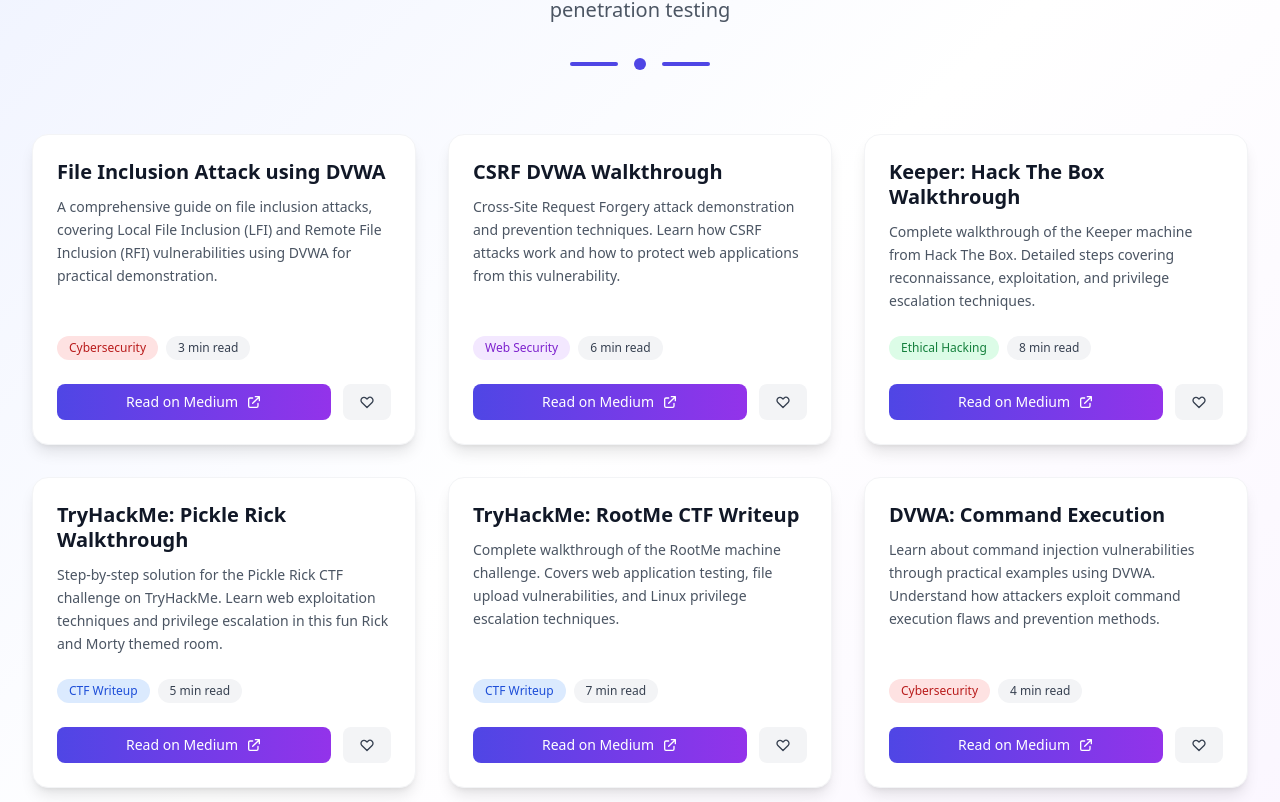
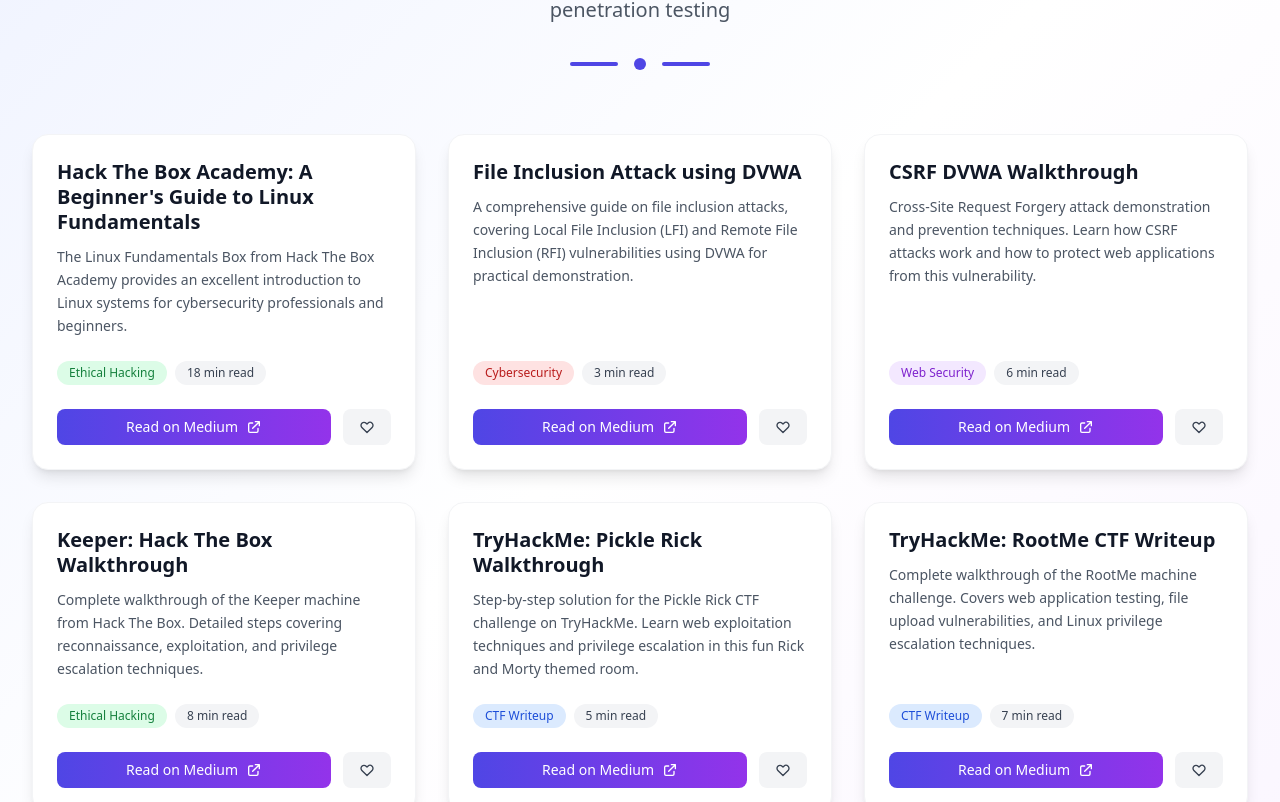
Before and after one commit to preranakhanal/React-Projects, a React (Vite) app in the folder protfolio/: page / in a window 1280 px wide. Shown: the part 1978-2780 px from the top of the page. Built offline with nearby package versions, Linux system fonts and the light colour scheme.

Commit message:
updated CV

```diff
--- a/protfolio/src/components/About.jsx
+++ b/protfolio/src/components/About.jsx
@@ -88,10 +88,15 @@
 
           {/* Action Buttons */}
           <div className="flex flex-wrap gap-4">
-            <button className="bg-gradient-to-r from-indigo-600 to-purple-600 text-white px-6 py-3 rounded-xl font-semibold hover:shadow-lg transition-all duration-300 transform hover:scale-105 flex items-center gap-2">
+            <a
+              href="/cv.pdf"
+              target="_blank"
+              rel="noopener noreferrer"
+              className="bg-gradient-to-r from-indigo-600 to-purple-600 text-white px-6 py-3 rounded-xl font-semibold hover:shadow-lg transition-all duration-300 transform hover:scale-105 flex items-center gap-2"
+            >
               <FaDownload />
               Download CV
-            </button>
+            </a>
             <a href="#contact" className="border-2 border-indigo-600 text-indigo-600 px-6 py-3 rounded-xl font-semibold hover:bg-indigo-600 hover:text-white transition-all duration-300">
               Let's Talk
             </a>
--- a/protfolio/src/components/Blogs.jsx
+++ b/protfolio/src/components/Blogs.jsx
@@ -4,6 +4,14 @@
 const Blogs = () => {
     const [showAllBlogs, setShowAllBlogs] = useState(false);
     const blogPosts = [
+      {
+        title: "Hack The Box Academy: A Beginner's Guide to Linux Fundamentals",
+        summary: "The Linux Fundamentals Box from Hack The Box Academy provides an excellent introduction to Linux systems for cybersecurity professionals and beginners.",
+        category: "Ethical Hacking",
+        readTime: "18 min read",
+        categoryColor: "text-green-600",
+        mediumUrl: "https://medium.com/@preranakhanal42/hack-the-box-academy-a-beginners-guide-to-linux-fundamentals-ffa462e51b0b"
+      },
       {
         title: "File Inclusion Attack using DVWA",
         summary: "A comprehensive guide on file inclusion attacks, covering Local File Inclusion (LFI) and Remote File Inclusion (RFI) vulnerabilities using DVWA for practical demonstration.",
@@ -18,7 +26,7 @@
         category: "Web Security",
         readTime: "6 min read",
         categoryColor: "text-purple-600",
-        mediumUrl: "https://medium.com/@preranakhanal42"
+        mediumUrl: "https://medium.com/@preranakhanal42/csrf-dvwa-walkthrough-106b318c7b1f"
       },
       {
         title: "Keeper: Hack The Box Walkthrough",
@@ -26,7 +34,7 @@
         category: "Ethical Hacking",
         readTime: "8 min read",
         categoryColor: "text-green-600",
-        mediumUrl: "https://medium.com/@preranakhanal42"
+        mediumUrl: "https://medium.com/@preranakhanal42/keeper-hack-the-box-walkthrough-570c9a9dc9e9"
       },
       {
         title: "TryHackMe: Pickle Rick Walkthrough",
@@ -34,7 +42,7 @@
         category: "CTF Writeup",
         readTime: "5 min read",
         categoryColor: "text-blue-600",
-        mediumUrl: "https://medium.com/@preranakhanal42"
+        mediumUrl: "https://medium.com/@preranakhanal42/tryhackme-pickle-rick-walkthrough-587179c21ffc"
       },
       {
         title: "TryHackMe: RootMe CTF Writeup",
@@ -42,7 +50,7 @@
         category: "CTF Writeup",
         readTime: "7 min read",
         categoryColor: "text-indigo-600",
-        mediumUrl: "https://medium.com/@preranakhanal42"
+        mediumUrl: "https://medium.com/@preranakhanal42/tryhackme-rootme-ctf-writeup-2e4f98e13135"
       },
       {
         title: "DVWA: Command Execution",
@@ -50,34 +58,10 @@
         category: "Cybersecurity",
         readTime: "4 min read",
         categoryColor: "text-red-600",
-        mediumUrl: "https://medium.com/@preranakhanal42"
+        mediumUrl: "https://medium.com/@preranakhanal42/dvwa-command-execution-8a6324d5f759"
       },
       // Additional blogs that will be shown after clicking "Show More"
-      {
-        title: "SQL Injection Fundamentals",
-        summary: "Deep dive into SQL injection attacks, covering different types of SQLi vulnerabilities and how to prevent them in web applications.",
-        category: "Web Security",
-        readTime: "10 min read",
-        categoryColor: "text-purple-600",
-        mediumUrl: "https://medium.com/@preranakhanal42"
-      },
-      {
-        title: "XSS Attack Vectors and Prevention",
-        summary: "Comprehensive guide on Cross-Site Scripting (XSS) attacks, including stored, reflected, and DOM-based XSS with practical examples.",
-        category: "Web Security",
-        readTime: "8 min read",
-        categoryColor: "text-purple-600",
-        mediumUrl: "https://medium.com/@preranakhanal42"
-      },
-      {
-        title: "Linux Privilege Escalation Techniques",
-        summary: "Essential techniques for privilege escalation in Linux systems during penetration testing and CTF challenges.",
-        category: "Ethical Hacking",
-        readTime: "12 min read",
-        categoryColor: "text-green-600",
-        mediumUrl: "https://medium.com/@preranakhanal42"
-      },
-      // Add more of your Medium articles here
+
     ];
 
     return (
--- a/protfolio/src/components/Hero.jsx
+++ b/protfolio/src/components/Hero.jsx
@@ -194,7 +194,7 @@
           transition={{ duration: 0.8, delay: 0.8 }}
         >
           <motion.a
-            href="https://github.com/"
+            href="https://github.com/preranakhanal"
             target="_blank"
             rel="noopener noreferrer"
             className="group bg-white p-4 rounded-xl shadow-lg hover:shadow-xl transition-all duration-300 transform hover:scale-110"
@@ -204,7 +204,7 @@
             <FaGithub className="text-gray-700 group-hover:text-indigo-600 text-2xl transition-colors duration-300" />
           </motion.a>
           <motion.a
-            href="https://linkedin.com/"
+            href="https://www.linkedin.com/in/prerana-khanal-b73490263/"
             target="_blank"
             rel="noopener noreferrer"
             className="group bg-white p-4 rounded-xl shadow-lg hover:shadow-xl transition-all duration-300 transform hover:scale-110"
--- a/protfolio/src/pages/AllBlogs.jsx
+++ b/protfolio/src/pages/AllBlogs.jsx
@@ -3,6 +3,15 @@
 
 const AllBlogs = () => {
   const allBlogPosts = [
+
+    {
+        title: "Hack The Box Academy: A Beginner's Guide to Linux Fundamentals",
+        summary: "The Linux Fundamentals Box from Hack The Box Academy provides an excellent introduction to Linux systems for cybersecurity professionals and beginners.",
+        category: "Ethical Hacking",
+        readTime: "18 min read",
+        categoryColor: "text-green-600",
+        mediumUrl: "https://medium.com/@preranakhanal42/hack-the-box-academy-a-beginners-guide-to-linux-fundamentals-ffa462e51b0b"
+      },
     {
       title: "File Inclusion Attack using DVWA",
       summary: "A comprehensive guide on file inclusion attacks, covering Local File Inclusion (LFI) and Remote File Inclusion (RFI) vulnerabilities using DVWA for practical demonstration.",
@@ -17,7 +26,7 @@
       category: "Web Security",
       readTime: "6 min read",
       date: "Dec 27, 2023",
-      mediumUrl: "https://medium.com/@preranakhanal42"
+      mediumUrl: "https://medium.com/@preranakhanal42/csrf-dvwa-walkthrough-106b318c7b1f"
     },
     {
       title: "Keeper: Hack The Box Walkthrough",
@@ -25,7 +34,7 @@
       category: "Ethical Hacking",
       readTime: "8 min read",
       date: "Dec 19, 2023",
-      mediumUrl: "https://medium.com/@preranakhanal42"
+      mediumUrl: "https://medium.com/@preranakhanal42/keeper-hack-the-box-walkthrough-570c9a9dc9e9"
     },
     {
       title: "TryHackMe: Pickle Rick Walkthrough",
@@ -33,7 +42,7 @@
       category: "CTF Writeup",
       readTime: "5 min read",
       date: "Dec 18, 2023",
-      mediumUrl: "https://medium.com/@preranakhanal42"
+      mediumUrl: "https://medium.com/@preranakhanal42/tryhackme-pickle-rick-walkthrough-587179c21ffc"
     },
     {
       title: "TryHackMe: RootMe CTF Writeup",
@@ -41,7 +50,7 @@
       category: "CTF Writeup",
       readTime: "7 min read",
       date: "Dec 18, 2023",
-      mediumUrl: "https://medium.com/@preranakhanal42"
+      mediumUrl: "https://medium.com/@preranakhanal42/tryhackme-rootme-ctf-writeup-2e4f98e13135"
     },
     {
       title: "DVWA: Command Execution",
@@ -49,7 +58,7 @@
       category: "Cybersecurity",
       readTime: "4 min read",
       date: "Dec 13, 2023",
-      mediumUrl: "https://medium.com/@preranakhanal42"
+      mediumUrl: "https://medium.com/@preranakhanal42/dvwa-command-execution-8a6324d5f759"
     },
     {
       title: "SQL Injection Fundamentals",
@@ -98,7 +107,39 @@
       readTime: "14 min read",
       date: "Sep 22, 2023",
       mediumUrl: "https://medium.com/@preranakhanal42"
-    }
+    },
+    {
+      title: "Linux Fundamentals Part 3 — TryHackMe",
+      summary: "Complete walkthrough of TryHackMe's Linux Fundamentals Part 3, covering advanced Linux commands, file permissions, and system administration tasks.",
+      category: "CTF Writeup",
+      readTime: "12 min read",
+      date: "Oct 5, 2023",
+      mediumUrl: "https://medium.com/@preranakhanal42/linux-fundamentals-part-3-tryhackme-abf0f4ce4373"
+    },
+    {
+      title: "Linux Fundamentals Part 2 — TryHackMe",
+      summary: "Comprehensive guide to TryHackMe's Linux Fundamentals Part 2, exploring file systems, processes, and essential Linux operations.",
+      category: "CTF Writeup",
+      readTime: "10 min read",
+      date: "Oct 3, 2023",
+      mediumUrl: "https://medium.com/@preranakhanal42/linux-fundamentals-part-2-tryhackme-c530fb20a805"
+    },
+    {
+      title: "Linux Fundamentals Part 1 — TryHackMe",
+      summary: "Introduction to Linux basics through TryHackMe's Linux Fundamentals Part 1, covering basic commands, navigation, and getting started with Linux.",
+      category: "CTF Writeup",
+      readTime: "8 min read",
+      date: "Oct 1, 2023",
+      mediumUrl: "https://medium.com/@preranakhanal42/linux-fundamentals-part-1-tryhackme-7b04b9759ab6"
+    },
+    {
+      title: "OverTheWire — Bandit Walkthrough (Level 0-15)",
+      summary: "In this blog post series, we will be addressing a 'CTF' known as Bandit, created by OverTheWire. This Linux wargame is designed to teach the basics of Linux command line.",
+      category: "CTF Writeup",
+      readTime: "15 min read",
+      date: "Oct 4, 2023",
+      mediumUrl: "https://medium.com/@preranakhanal42/overthewire-bandit-walkthrough-level-0-15-4b04a003dc58"
+    },
   ];
 
   return (
```
Also changed, not shown: 1 other file (tests, documents, lock files or other folders).
